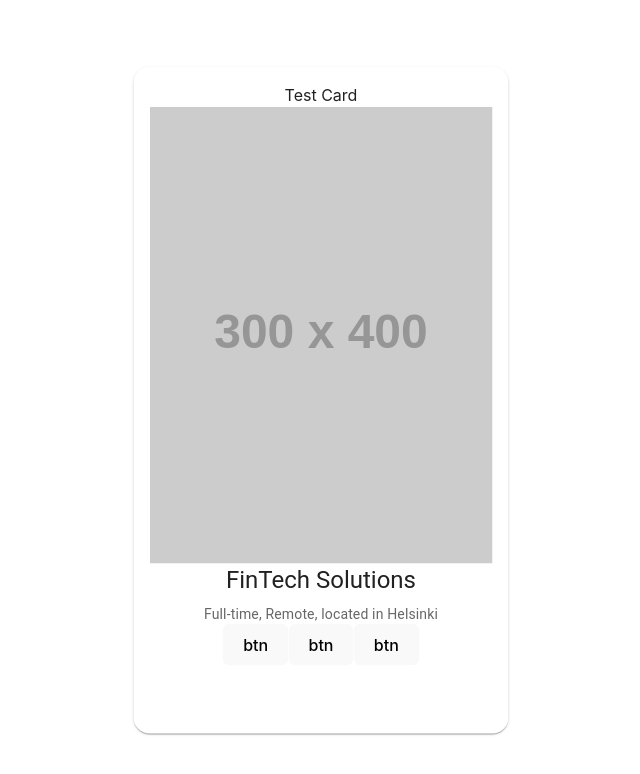
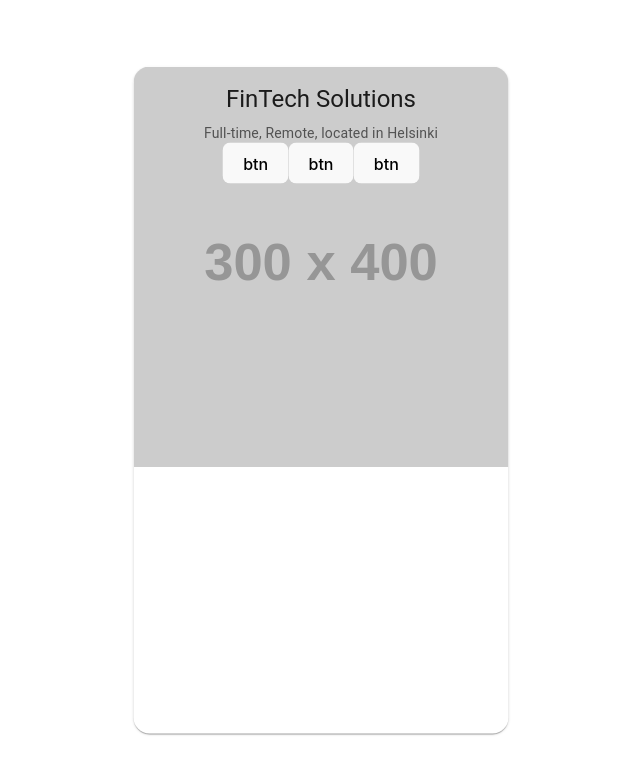
Before and after one commit to Papumaja/junction24, a React (Vite) app: page / in a window 1280 px wide. Shown: the top 774 px of the page, without its empty margins (319-959 px from the left). Built offline with nearby package versions, Linux system fonts and the light colour scheme.

Commit message:
Paskaaha se on mut tulipaha tehty

```diff
--- a/src/components/SwipeCard/SwipeCardContent.css
+++ b/src/components/SwipeCard/SwipeCardContent.css
@@ -1,4 +1,12 @@
+.SwipeCardImage {
+    position:absolute;
+    top:0;
+    left:0;
+    width:100%;
+    height:100%;
+    z-index: -1;
+}
+
 .SwipeCardControls {
-    position:relative;
-    bottom:0;
+    height:30%;
 }
--- a/src/components/SwipeCard/SwipeCardContent.jsx
+++ b/src/components/SwipeCard/SwipeCardContent.jsx
@@ -4,6 +4,7 @@ import { useTheme } from '@mui/material/styles';
 import { CardsContext } from '../../context/CardsContext';
 import '../../index.css'
 import './SwipeCardContent.css'
+
 
 function LikeButton()
 {
@@ -19,10 +20,45 @@ function DislikeButton()
     return <button>btn</button>
 }
 
+function SwipeCardPreview() {
+    // Consume the CardsContext
+    const { cards, currentIndex, swipeCard } = useContext(CardsContext);
+    const currentCard = cards[currentIndex];
+    return (
+        <div>
+            <Typography
+            variant="body2"
+            color="textSecondary"
+            style={{ textAlign: 'center', marginTop: '8px' }}
+            >
+            {currentCard.description}
+            </Typography>
+        </div>
+    );
+}
+
+function SwipeCardImage()
+{
+    // Consume the CardsContext
+    const { cards, currentIndex, swipeCard } = useContext(CardsContext);
+    const currentCard = cards[currentIndex];
+    return <div className="SwipeCardImage">
+        {currentCard.image && (
+            <CardMedia
+            component="img"
+            image={currentCard.image}
+            alt={currentCard.name}
+            style={{ height: '60%', objectFit: 'cover' }}
+            />
+        )}
+    </div>
+}
+
 export function SwipeCardContent()
 {
     // Consume the CardsContext
     const { cards, currentIndex, swipeCard } = useContext(CardsContext);
+    const currentCard = cards[currentIndex];
 
     // Check if there are any cards left
     if (currentIndex >= cards.length) {
@@ -33,38 +69,21 @@ export function SwipeCardContent()
         );
     }
 
-    const currentCard = cards[currentIndex];
     return (
         <div>
-            <div className="SwipeCardTitle">Test Card</div>
-            <div className="SwipeCardImage">
-                {currentCard.image && (
-                    <CardMedia
-                    component="img"
-                    image={currentCard.image}
-                    alt={currentCard.name}
-                    style={{ height: '60%', objectFit: 'cover' }}
-                    />
-                )}
-            </div>
-            <div className="SwipeCardCompatibility"></div>
-            <div className="SwipeCardPreview">
+            <div className="SwipeCardTitle">
                 <Typography variant="h5" component="div" style={{ textAlign: 'center' }}>
                 {currentCard.name}
                 </Typography>
-                <Typography
-                variant="body2"
-                color="textSecondary"
-                style={{ textAlign: 'center', marginTop: '8px' }}
-                >
-                {currentCard.description}
-                </Typography>
             </div>
+            <div className="SwipeCardCompatibility"></div>
+            <SwipeCardPreview className="SwipeCardPreview"/>
             <div className="SwipeCardControls">
                 <DislikeButton></DislikeButton>
                 <DetailsButton></DetailsButton>
                 <LikeButton></LikeButton>
             </div>
+            <SwipeCardImage className="SwipeCardImage"/>
         </div>
     );
 }
```
